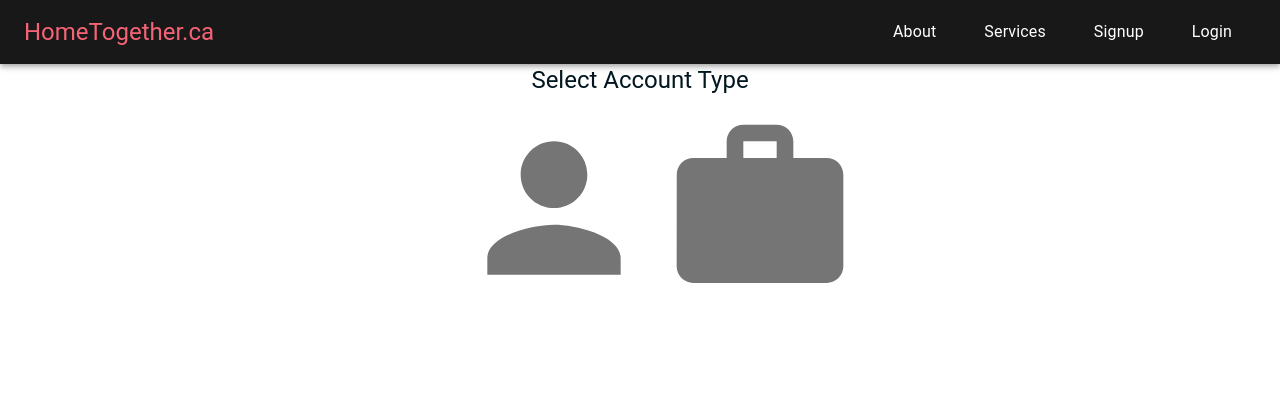
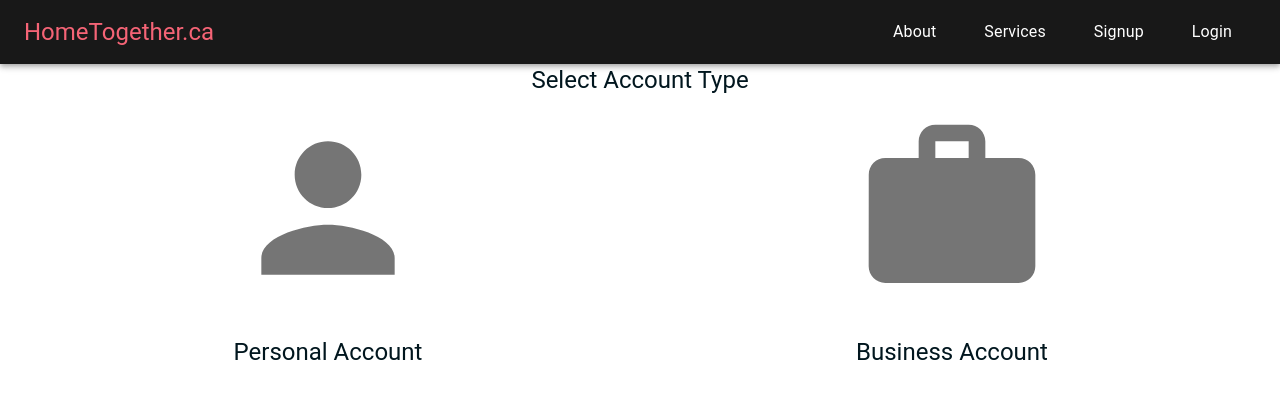
Before and after one commit to JadenBalogh/home-together-b, a React (Create React App) app in the folder client/: page /signup-selection in a window 1280 px wide. Shown: the top 398 px of the page. Built offline with nearby package versions, Linux system fonts and the light colour scheme.

Commit message:
Improve signup selection page layout

```diff
--- a/client/src/signup-selection/SignupSelection.js
+++ b/client/src/signup-selection/SignupSelection.js
@@ -15,7 +15,7 @@ class SignupSelection extends Component {
 
   render() {
     return (
-      <Container component='main' maxWidth='xs'>
+      <Container component='main'>
         <div>
           <Typography component='h1' variant='h5'>
             Select Account Type
@@ -30,45 +30,16 @@ class SignupSelection extends Component {
               alignItems='center'
               justify='center'
             >
-              <Grid
-                item
-                xs={12}
-                container
-                direction='column'
-                alignItems='center'
-                justify='center'
-              >
               <Link href='/signup'>
                 <IconButton>
                   <PersonIcon style={{ fontSize: 200 }}/>
                 </IconButton>
               </Link>
             </Grid>
-              {/* <Grid
-                item
-                xs={12}
-                container
-                direction='column'
-                alignItems='center'
-                justify='center'
-              >
-                <Typography component='h1' variant='h5'>
-                  Personal Account
-                </Typography>
-              </Grid> */}
-            </Grid>
             <Grid
               item
               xs={12}
               sm={6}
-              container
-              direction='column'
-              alignItems='center'
-              justify='center'
-            >
-              <Grid
-                item
-                xs={12}
               container
               direction='column'
               alignItems='center'
@@ -80,9 +51,23 @@ class SignupSelection extends Component {
                 </IconButton>
               </Link>
             </Grid>
-              {/* <Grid
+            <Grid
               item
               xs={12}
+              sm={6}
+              container
+              direction='column'
+              alignItems='center'
+              justify='center'
+            >
+              <Typography component='h1' variant='h5'>
+                Personal Account
+              </Typography>
+            </Grid>
+            <Grid
+              item
+              xs={12}
+              sm={6}
               container
               direction='column'
               alignItems='center'
@@ -91,7 +76,6 @@ class SignupSelection extends Component {
               <Typography component='h1' variant='h5'>
                 Business Account
               </Typography>
-              </Grid> */}
             </Grid>
           </Grid>
         </div>
```
Also changed, not shown: 1 other file (tests, documents, lock files or other folders). Lines whose indentation alone changed are shown as unchanged.
